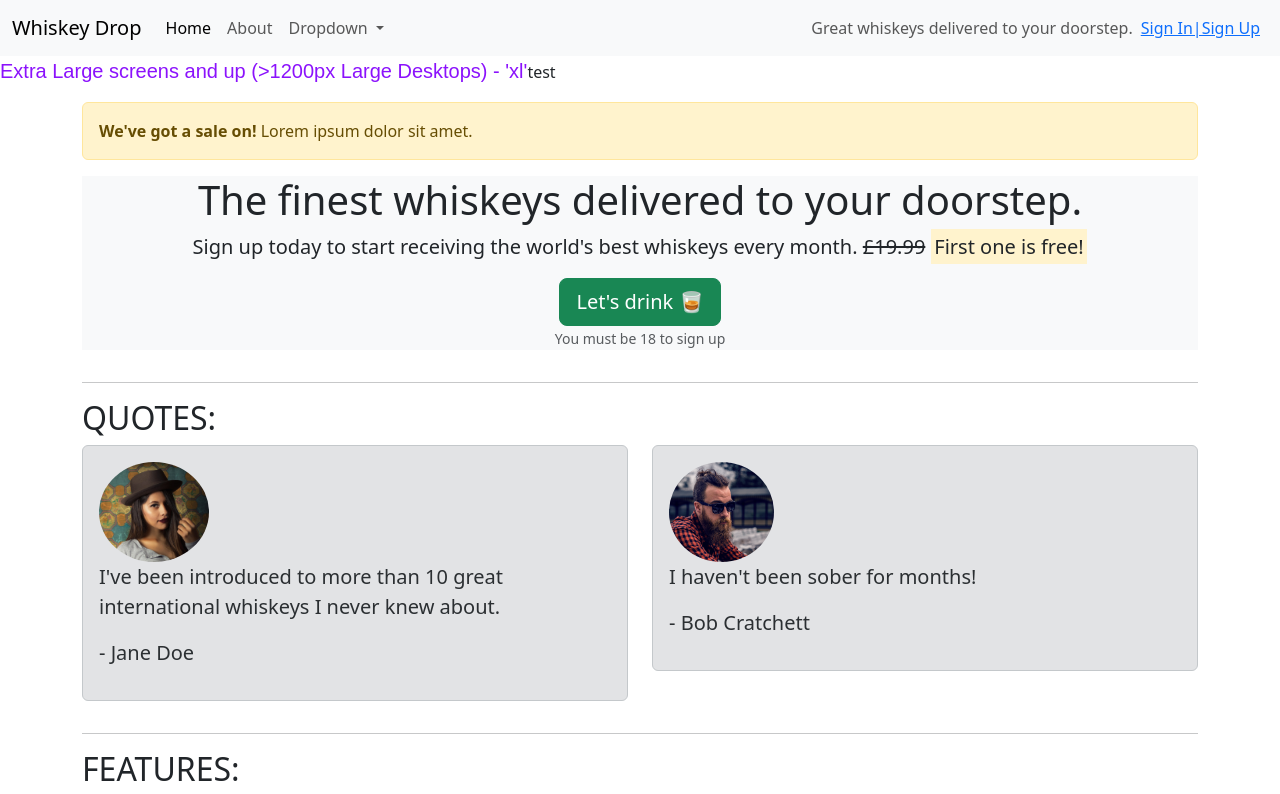
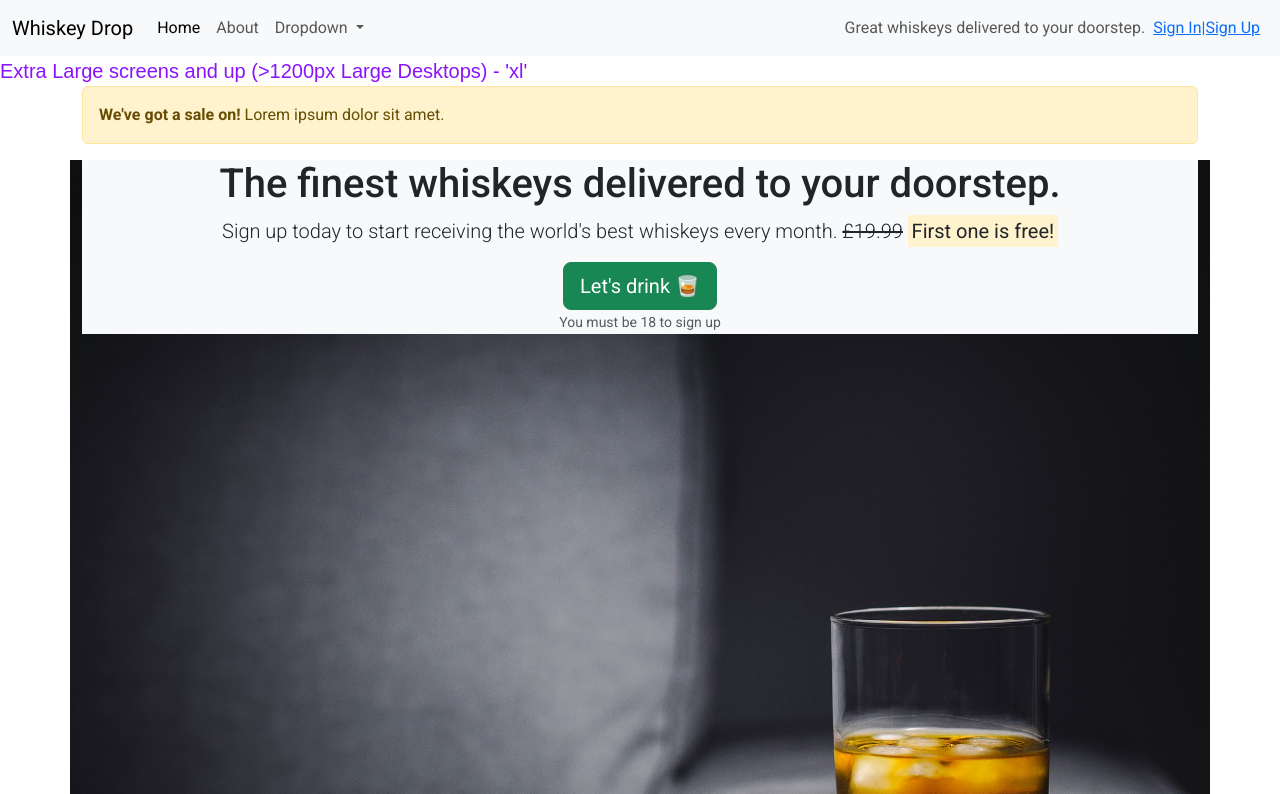
Before and after one commit to bizboz1981/bootstrapTest, a plain HTML site: page index.html in a window 1280 px wide. Shown: the top 794 px of the page. Drawn offline with nearby package versions, Linux system fonts and the light colour scheme.

Commit message:
Style: add css sheet and background image

```diff
--- a/style.css
+++ b/css/style.css
@@ -1,3 +1,26 @@
+body {
+    font-family: 'Roboto', sans-serif;
+}
+
+.alert-container {
+}
+
+.callout-container {
+    height: 100vh;
+    background: url(../images/whiskey-background.jpg) no-repeat bottom right fixed;
+    -webkit-background-size: cover;
+    -moz-background-size: cover;
+    -o-background-size: cover;
+    background-size: cover;
+}
+
+.quotes-container {
+}
+
+.features-container {
+}
+
+
 /* BOOTSTRAP 5 BREAKPOINTS */
 
 /* X-Small devices (portrait phones, less than 576px) */
--- a/index.html
+++ b/index.html
@@ -7,7 +7,12 @@
     <title>Whiskey Drop | Taste a new whiskey every month</title>
     <link href="https://cdn.jsdelivr.net/npm/bootstrap@5.3.2/dist/css/bootstrap.min.css" rel="stylesheet"
         integrity="sha384-T3c6CoIi6uLrA9TneNEoa7RxnatzjcDSCmG1MXxSR1GAsXEV/Dwwykc2MPK8M2HN" crossorigin="anonymous">
-    <link rel="stylesheet" href="style.css">
+    <link rel="preconnect" href="https://fonts.googleapis.com">
+    <link rel="preconnect" href="https://fonts.gstatic.com" crossorigin>
+    <link
+        href="https://fonts.googleapis.com/css2?family=Lato&family=Oswald&family=Roboto:ital,wght@0,100;0,300;0,400;0,500;0,700;0,900;1,100;1,300;1,400;1,500;1,700;1,900&display=swap"
+        rel="stylesheet">
+    <link rel="stylesheet" href="css/style.css">
 </head>
 
 <body>
@@ -50,17 +55,18 @@
     </nav>
 
     <!-- css breakpoints alert-->
-    <div id="breakpoints">test</div>
+    <div id="breakpoints"></div>
 
     <!--</div>-->
-    <article class="container mt-3">
+    <div class="container alert-container">
         <div class="row d-none d-sm-block">
             <div class="col-12">
                 <div class="alert alert-warning"><strong>We've got a sale on!</strong> Lorem ipsum dolor sit amet.</div>
             </div>
         </div>
+    </div>
     <!-- Callout -->
-
+    <div class="container callout-container">
         <div class="row">
             <div class="col-12">
                 <section class="callout bg-light text-center">
@@ -75,10 +81,11 @@
                 </section>
             </div>
         </div>
+    </div>
     <!-- /.callout -->
-        <hr>
 
     <!-- Quotes -->
+    <div class="container quotes-container">
     <section class="quotes">
         <div class="row">
             <div class="col-12">
@@ -115,10 +122,11 @@
             </div>
         </div>
     </section>
+    </div>
     <!-- /.quotes -->
-        <hr>
 
     <!-- Features -->
+    <div class="container features-container">
         <section class="features">
             <div class="row">
                 <div class="col-12">
@@ -156,7 +164,7 @@
                 </div>
             </div>
         </section>
-    </article>
+    </div>
     <script src="script.js"></script>
     <script src="https://cdn.jsdelivr.net/npm/bootstrap@5.3.2/dist/js/bootstrap.bundle.min.js"
         integrity="sha384-C6RzsynM9kWDrMNeT87bh95OGNyZPhcTNXj1NW7RuBCsyN/o0jlpcV8Qyq46cDfL" crossorigin="anonymous">
@@ -182,7 +190,7 @@
                             <input type="password" class="form-control" id="InputPassword1" placeholder="password">
                         </div>
                         <div class="mb-3">
-                            <label for="InputPassword2" class="form-label" >Repeat Password</label>
+                            <label for="InputPassword2" class="form-label">Repeat Password</label>
                             <input type="password" class="form-control" id="InputPassword2" placeholder="password">
                         </div>
                         <button type="submit" class="btn btn-success">Submit</button>
```
Also changed, not shown: images/whiskey-background.jpg (added). Lines whose indentation alone changed are shown as unchanged.
